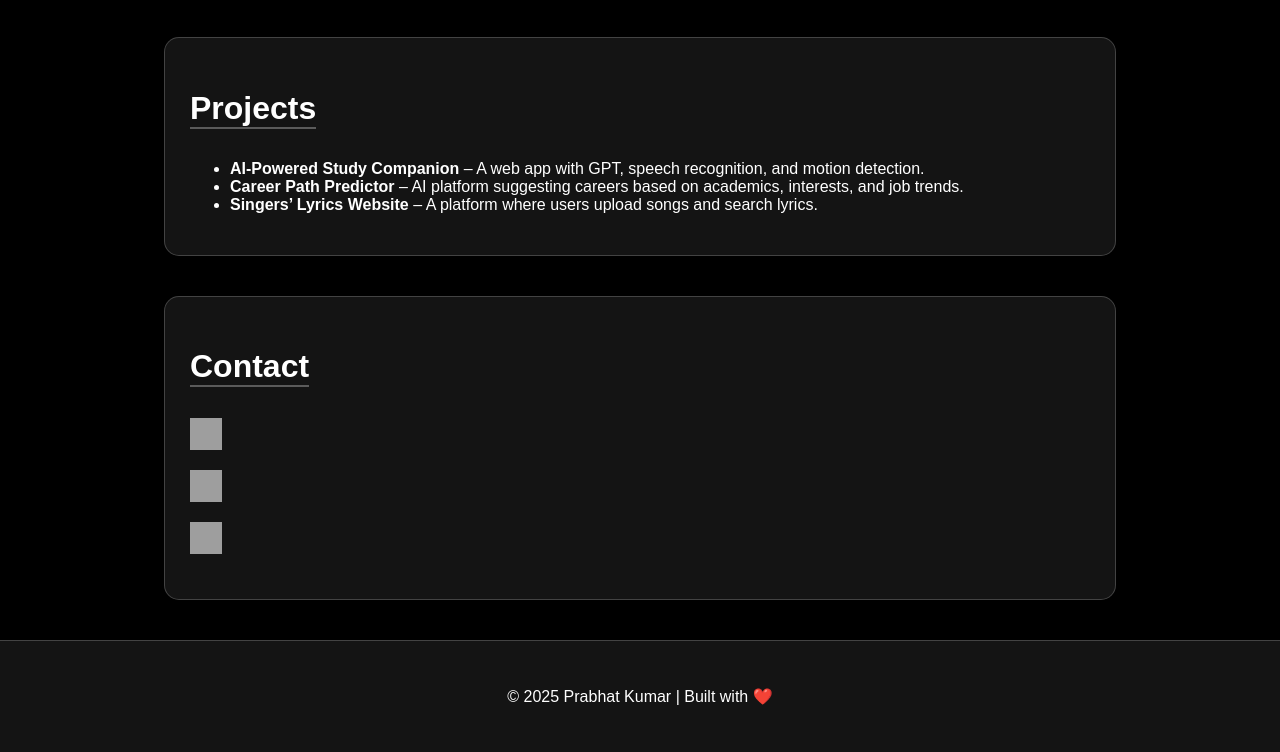
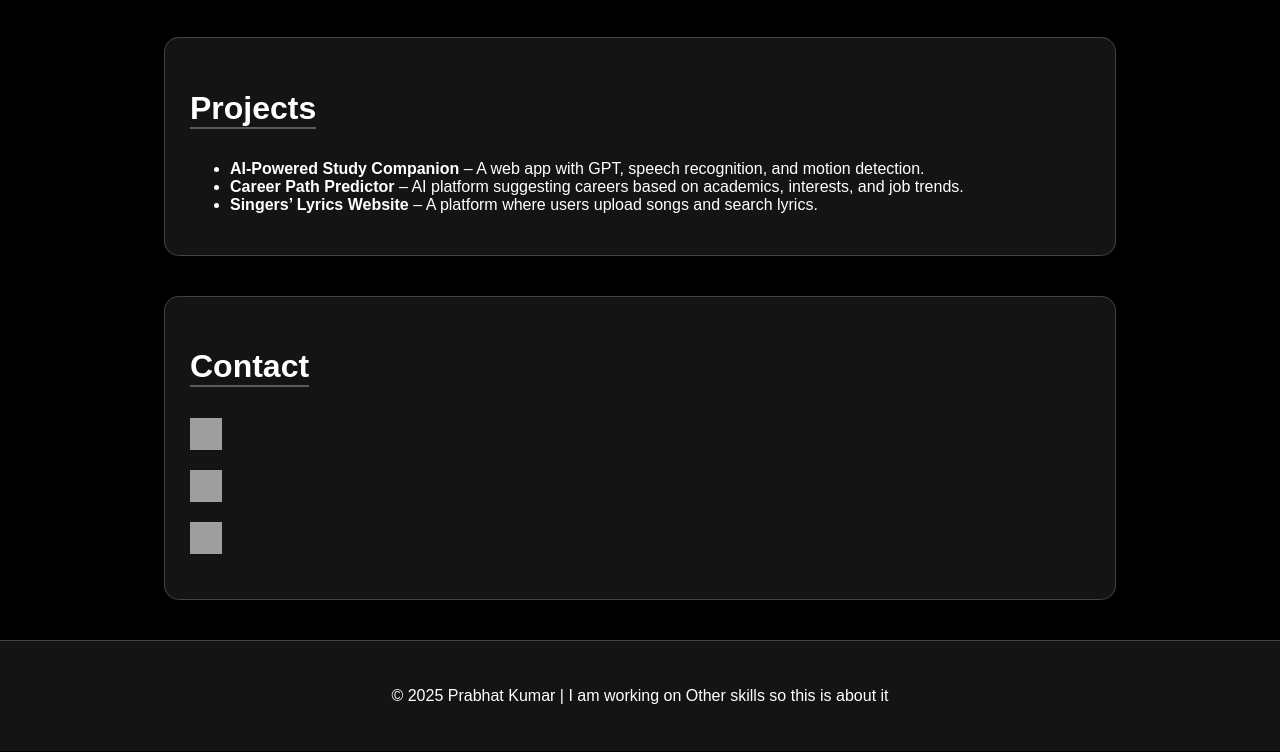
Before and after one commit to Praveen-Kumar-Goswami/portfolio, a plain HTML site: page index.html in a window 1280 px wide. Shown: the part 921-1673 px from the top of the page. Drawn offline with Linux system fonts and the light colour scheme; grey boxes are pictures that could not be loaded.

Commit message:
Update index.html

```diff
--- a/index.html
+++ b/index.html
@@ -69,7 +69,7 @@
 
 
 <footer>
-  <p>© 2025 Prabhat Kumar | Built with ❤️</p>
+  <p>© 2025 Prabhat Kumar | I am working on Other skills so this is about it</p>
 </footer>
 
 <script src="assest/script.js" defer></script>
```
